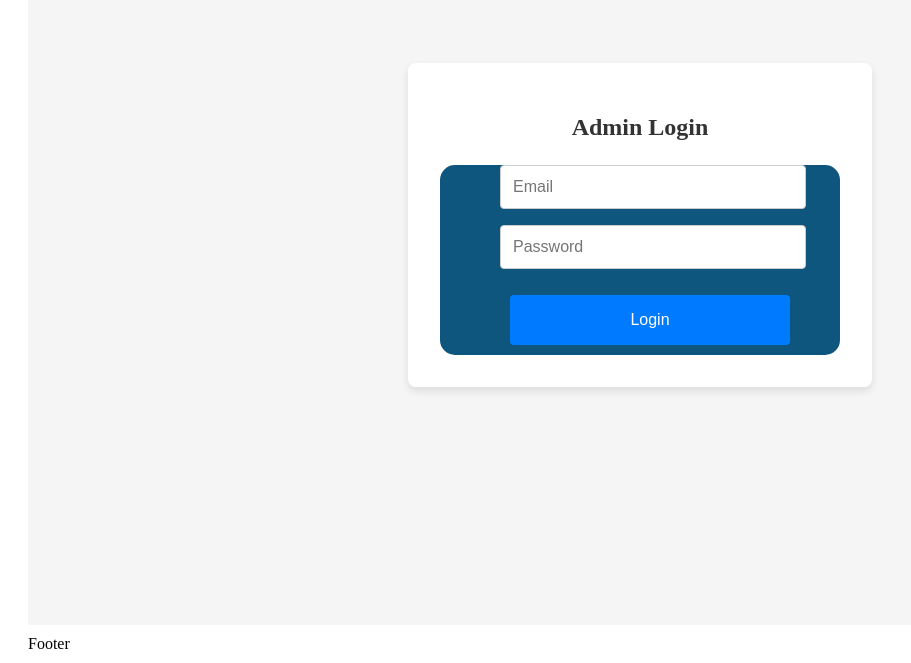
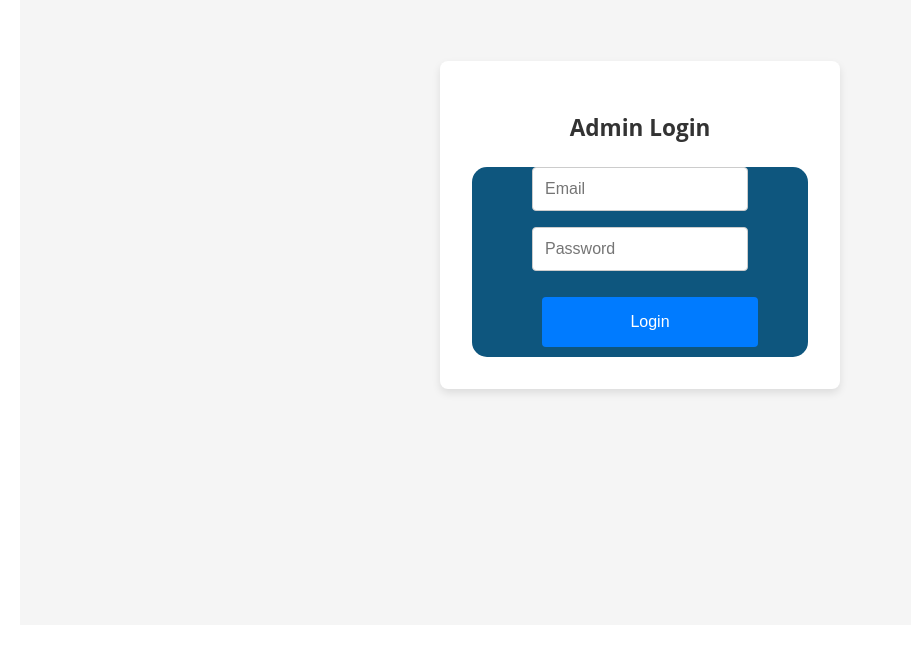
Before and after one commit to Ilix-studio/sultan-hospital, a React (Create React App) app in the folder client/: page /login in a window 1280 px wide. Shown: the part 185-848 px from the top of the page, without its empty margins (0-911 px from the left). After the commit the page ends 820 px from the top, so only its background shows below. Built offline with nearby package versions, Linux system fonts and the light colour scheme.

Commit message:
footer moved to home

```diff
--- a/client/src/App.js
+++ b/client/src/App.js
@@ -10,14 +10,15 @@ import AllAppointmentsCount from "./Components/AdminDashboard/AllAppointmentsCou
 import Update from "./Components/AdminDashboard/Update";
 import Delete from "./Components/AdminDashboard/Delete";
 import LoginPage from "./Components/LoginPage/LoginPage";
-import Footer from "./Components/Footer/Footer";
+import GlobalStyles from "./Components/Styles/GLobal";
 import Home from "./Components/Home";
 
 const App = () => {
   return (
     <>
+      <GlobalStyles />
       <Routes>
-      <Route path="/" element={<Home />} />
+        <Route path="/" element={<Home />} />
         <Route path="/login" element={<LoginPage />} />
         <Route path="/adminDashboard" element={<AdminDashboard />}>
           <Route path="create" element={<CreateAppointment />} />
@@ -31,8 +32,6 @@ const App = () => {
         </Route>
         <Route path="*" element={<NoMatch />} />
       </Routes>
-
-      <Footer />
     </>
   );
 };
--- a/client/src/Components/Home.js
+++ b/client/src/Components/Home.js
@@ -5,12 +5,12 @@ import Box3 from "./Box3/Box3";
 import Cards from "./Cards/Cards";
 import Heading from "./Heading/Heading";
 import Navbar from "./Navbar/Navbar";
-import GlobalStyles from "./Styles/GLobal";
+
+import Footer from "./Footer/Footer";
 
 const Home = () => {
   return (
     <>
-        <GlobalStyles />
       <Navbar />
       <Heading />
       <Cards />
@@ -18,6 +18,7 @@ const Home = () => {
       <Box1 />
       <Box2 />
       <Box3 />
+      <Footer />
     </>
   );
 };
```
Lines whose indentation alone changed are shown as unchanged.
